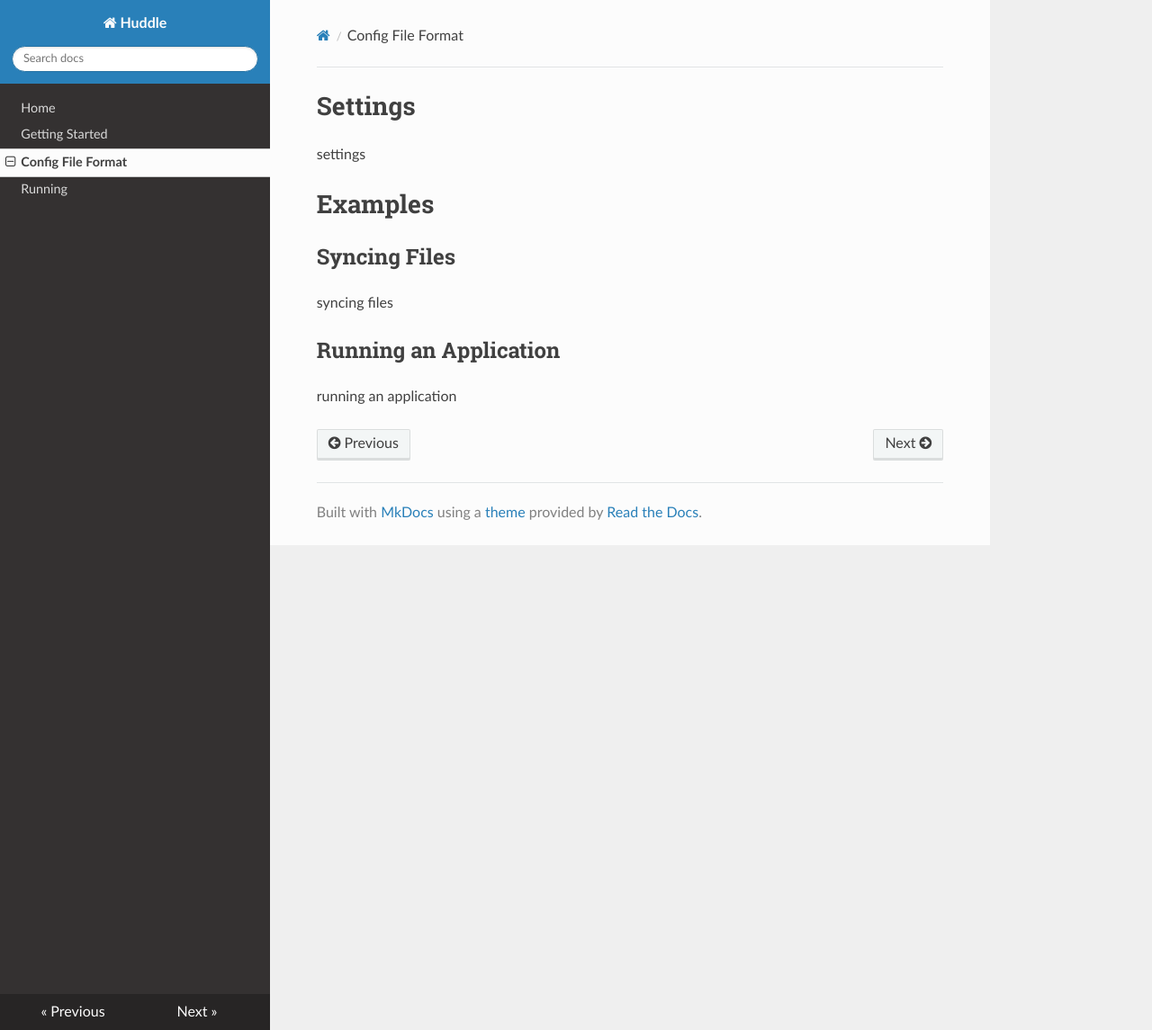
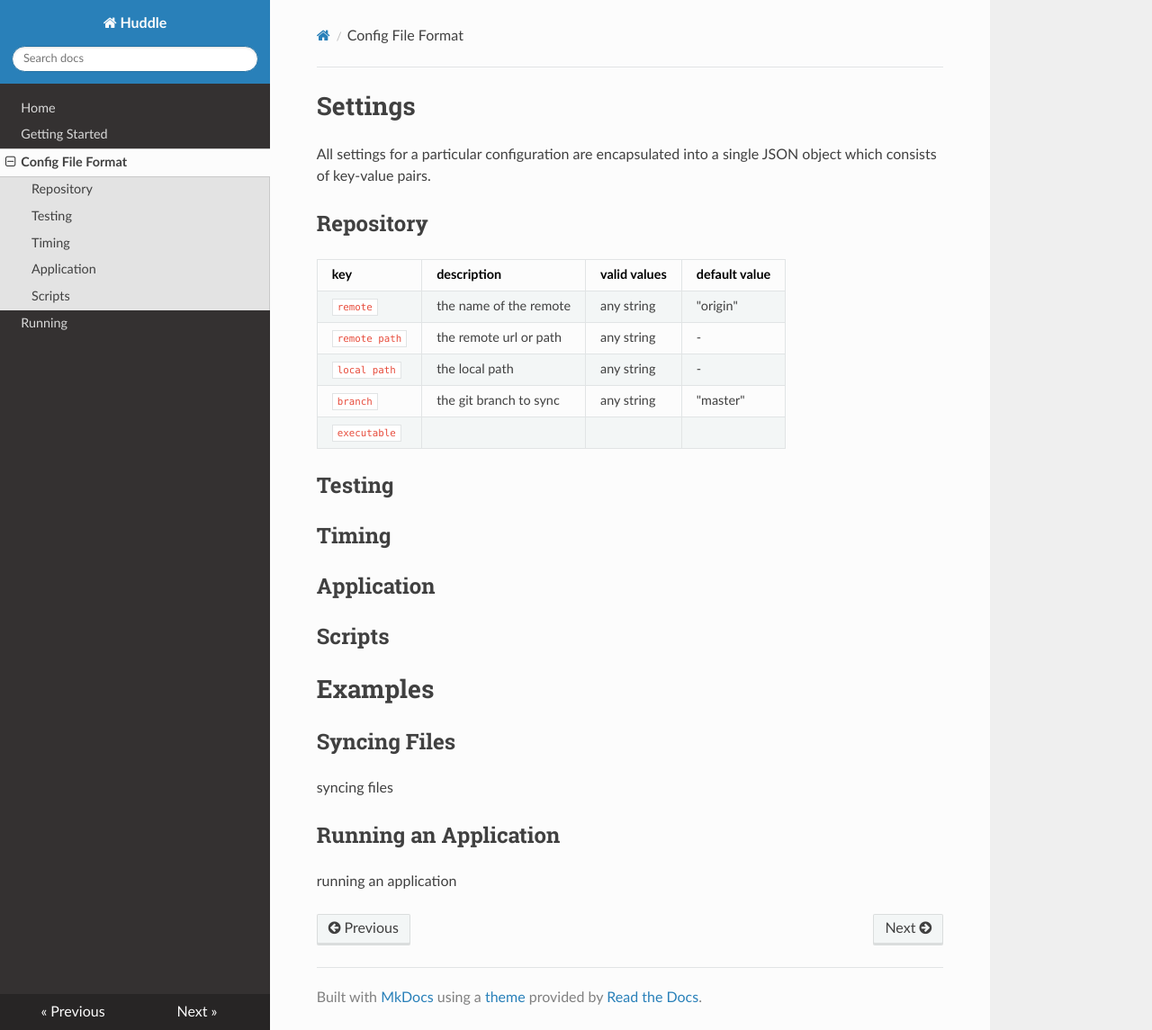
Before and after one commit to slightlynybbled/huddle, an MkDocs documentation site: the page built from docs/docs/configfiles.md, in a window 1280 px wide and 1145 px high. Shown: the whole window at 90% size. Built offline with MkDocs 1.6.1, drawn with Linux system fonts in a browser that asks for light colours; nearby versions of some CDN libraries; old or Windows-style settings are respelled for this version of MkDocs.

Commit message:
Updating docs

```diff
--- a/docs/docs/configfiles.md
+++ b/docs/docs/configfiles.md
@@ -1,6 +1,25 @@
 # Settings
 
-settings
+All settings for a particular configuration are encapsulated into a single JSON object
+which consists of key-value pairs.
+
+## Repository
+
+| key           | description            | valid values   | default value |
+|---------------|------------------------|----------------|---------------|
+| `remote`      | the name of the remote | any string     | "origin"      |
+| `remote path` | the remote url or path | any string     | -             |
+| `local path`  | the local path         | any string     | -             |
+| `branch`      | the git branch to sync | any string     | "master"      |
+| `executable`  | | | |
+
+## Testing
+
+## Timing
+
+## Application
+
+## Scripts
 
 # Examples
 
```
